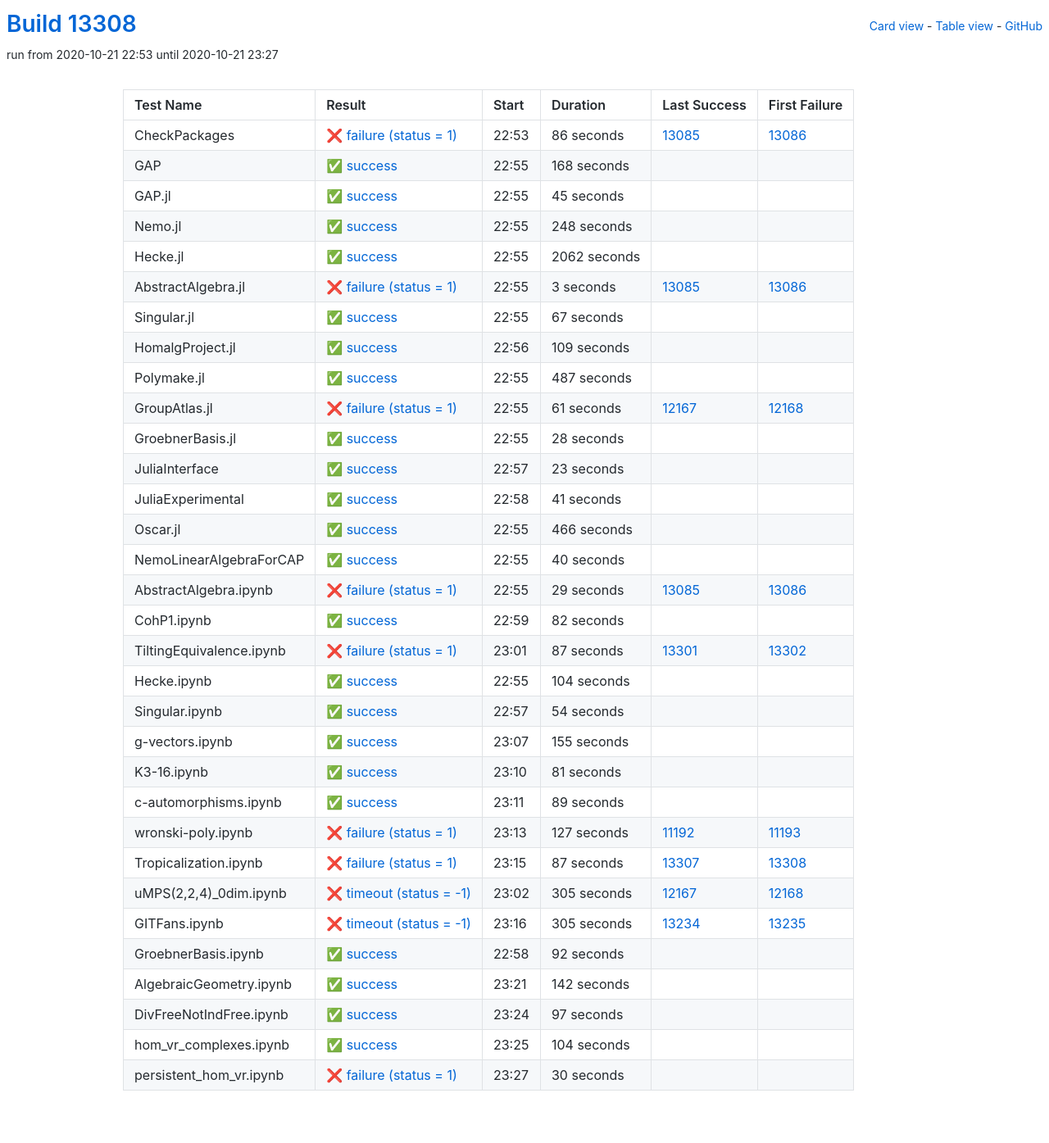
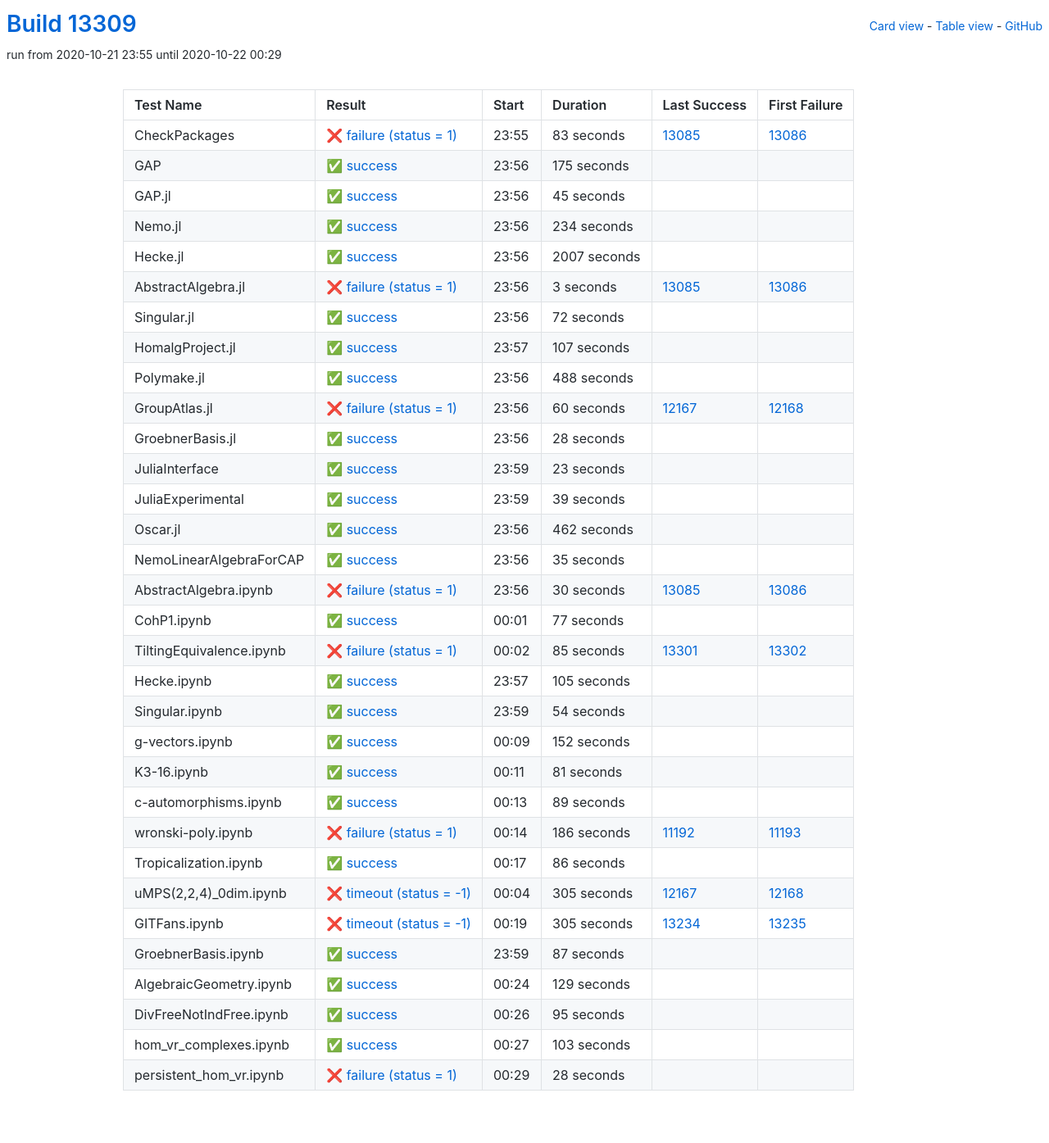
Before and after one commit to oscar-system/oscar-ci-status, a Jekyll site: the page built from table.html, in a window 1280 px wide. Shown: the whole page at 82% size. Built offline with Jekyll 4.4.1, drawn with Linux system fonts in a browser that asks for light colours.

Commit message:
Build #13309

```diff
--- a/_data/ci.yml
+++ b/_data/ci.yml
@@ -1,6 +1,6 @@
 ---
-build: 13308
-build_url: https://oscarci.mathematik.uni-kl.de/job/oscar/13308/
+build: 13309
+build_url: https://oscarci.mathematik.uni-kl.de/job/oscar/13309/
 job: oscar
 organization: oscar-system
 repo: oscar-ci-status
@@ -8,32 +8,32 @@
 tests:
 - name: CheckPackages
   id: checkpackages
-  log: https://oscarci.mathematik.uni-kl.de/job/oscar/13308/artifact/logs/build-13308/CheckPackages.log
-  start: 2020-10-21 22:53
+  log: https://oscarci.mathematik.uni-kl.de/job/oscar/13309/artifact/logs/build-13309/CheckPackages.log
+  start: 2020-10-21 23:55
   success: false
   exitcode: 1
   status: failure
-  duration: 86
+  duration: 83
   last_success: 13085
   last_success_url: https://oscarci.mathematik.uni-kl.de/job/oscar/13085/
   first_failure: 13086
   first_failure_url: https://oscarci.mathematik.uni-kl.de/job/oscar/13086/
 - name: GAP
   id: gap
-  log: https://oscarci.mathematik.uni-kl.de/job/oscar/13308/artifact/logs/build-13308/GAP.log
-  start: 2020-10-21 22:55
+  log: https://oscarci.mathematik.uni-kl.de/job/oscar/13309/artifact/logs/build-13309/GAP.log
+  start: 2020-10-21 23:56
   success: true
   exitcode: 0
   status: success
-  duration: 168
+  duration: 175
   last_success: false
   last_success_url:
   first_failure: false
   first_failure_url:
 - name: GAP.jl
   id: gap-jl
-  log: https://oscarci.mathematik.uni-kl.de/job/oscar/13308/artifact/logs/build-13308/GAP.jl.log
-  start: 2020-10-21 22:55
+  log: https://oscarci.mathematik.uni-kl.de/job/oscar/13309/artifact/logs/build-13309/GAP.jl.log
+  start: 2020-10-21 23:56
   success: true
   exitcode: 0
   status: success
@@ -44,32 +44,32 @@
   first_failure_url:
 - name: Nemo.jl
   id: nemo-jl
-  log: https://oscarci.mathematik.uni-kl.de/job/oscar/13308/artifact/logs/build-13308/Nemo.jl.log
-  start: 2020-10-21 22:55
+  log: https://oscarci.mathematik.uni-kl.de/job/oscar/13309/artifact/logs/build-13309/Nemo.jl.log
+  start: 2020-10-21 23:56
   success: true
   exitcode: 0
   status: success
-  duration: 248
+  duration: 234
   last_success: false
   last_success_url:
   first_failure: false
   first_failure_url:
 - name: Hecke.jl
   id: hecke-jl
-  log: https://oscarci.mathematik.uni-kl.de/job/oscar/13308/artifact/logs/build-13308/Hecke.jl.log
-  start: 2020-10-21 22:55
+  log: https://oscarci.mathematik.uni-kl.de/job/oscar/13309/artifact/logs/build-13309/Hecke.jl.log
+  start: 2020-10-21 23:56
   success: true
   exitcode: 0
   status: success
-  duration: 2062
+  duration: 2007
   last_success: false
   last_success_url:
   first_failure: false
   first_failure_url:
 - name: AbstractAlgebra.jl
   id: abstractalgebra-jl
-  log: https://oscarci.mathematik.uni-kl.de/job/oscar/13308/artifact/logs/build-13308/AbstractAlgebra.jl.log
-  start: 2020-10-21 22:55
+  log: https://oscarci.mathematik.uni-kl.de/job/oscar/13309/artifact/logs/build-13309/AbstractAlgebra.jl.log
+  start: 2020-10-21 23:56
   success: false
   exitcode: 1
   status: failure
@@ -80,56 +80,56 @@
   first_failure_url: https://oscarci.mathematik.uni-kl.de/job/oscar/13086/
 - name: Singular.jl
   id: singular-jl
-  log: https://oscarci.mathematik.uni-kl.de/job/oscar/13308/artifact/logs/build-13308/Singular.jl.log
-  start: 2020-10-21 22:55
+  log: https://oscarci.mathematik.uni-kl.de/job/oscar/13309/artifact/logs/build-13309/Singular.jl.log
+  start: 2020-10-21 23:56
   success: true
   exitcode: 0
   status: success
-  duration: 67
+  duration: 72
   last_success: false
   last_success_url:
   first_failure: false
   first_failure_url:
 - name: HomalgProject.jl
   id: homalgproject-jl
-  log: https://oscarci.mathematik.uni-kl.de/job/oscar/13308/artifact/logs/build-13308/HomalgProject.jl.log
-  start: 2020-10-21 22:56
+  log: https://oscarci.mathematik.uni-kl.de/job/oscar/13309/artifact/logs/build-13309/HomalgProject.jl.log
+  start: 2020-10-21 23:57
   success: true
   exitcode: 0
   status: success
-  duration: 109
+  duration: 107
   last_success: false
   last_success_url:
   first_failure: false
   first_failure_url:
 - name: Polymake.jl
   id: polymake-jl
-  log: https://oscarci.mathematik.uni-kl.de/job/oscar/13308/artifact/logs/build-13308/Polymake.jl.log
-  start: 2020-10-21 22:55
+  log: https://oscarci.mathematik.uni-kl.de/job/oscar/13309/artifact/logs/build-13309/Polymake.jl.log
+  start: 2020-10-21 23:56
   success: true
   exitcode: 0
   status: success
-  duration: 487
+  duration: 488
   last_success: false
   last_success_url:
   first_failure: false
   first_failure_url:
 - name: GroupAtlas.jl
   id: groupatlas-jl
-  log: https://oscarci.mathematik.uni-kl.de/job/oscar/13308/artifact/logs/build-13308/GroupAtlas.jl.log
-  start: 2020-10-21 22:55
+  log: https://oscarci.mathematik.uni-kl.de/job/oscar/13309/artifact/logs/build-13309/GroupAtlas.jl.log
+  start: 2020-10-21 23:56
   success: false
   exitcode: 1
   status: failure
-  duration: 61
+  duration: 60
   last_success: 12167
   last_success_url: https://oscarci.mathematik.uni-kl.de/job/oscar/12167/
   first_failure: 12168
   first_failure_url: https://oscarci.mathematik.uni-kl.de/job/oscar/12168/
 - name: GroebnerBasis.jl
   id: groebnerbasis-jl
-  log: https://oscarci.mathematik.uni-kl.de/job/oscar/13308/artifact/logs/build-13308/GroebnerBasis.jl.log
-  start: 2020-10-21 22:55
+  log: https://oscarci.mathematik.uni-kl.de/job/oscar/13309/artifact/logs/build-13309/GroebnerBasis.jl.log
+  start: 2020-10-21 23:56
   success: true
   exitcode: 0
   status: success
@@ -140,8 +140,8 @@
   first_failure_url:
 - name: JuliaInterface
   id: juliainterface
-  log: https://oscarci.mathematik.uni-kl.de/job/oscar/13308/artifact/logs/build-13308/JuliaInterface.log
-  start: 2020-10-21 22:57
+  log: https://oscarci.mathematik.uni-kl.de/job/oscar/13309/artifact/logs/build-13309/JuliaInterface.log
+  start: 2020-10-21 23:59
   success: true
   exitcode: 0
   status: success
@@ -152,92 +152,92 @@
   first_failure_url:
 - name: JuliaExperimental
   id: juliaexperimental
-  log: https://oscarci.mathematik.uni-kl.de/job/oscar/13308/artifact/logs/build-13308/JuliaExperimental.log
-  start: 2020-10-21 22:58
+  log: https://oscarci.mathematik.uni-kl.de/job/oscar/13309/artifact/logs/build-13309/JuliaExperimental.log
+  start: 2020-10-21 23:59
   success: true
   exitcode: 0
   status: success
-  duration: 41
+  duration: 39
   last_success: false
   last_success_url:
   first_failure: false
   first_failure_url:
 - name: Oscar.jl
   id: oscar-jl
-  log: https://oscarci.mathematik.uni-kl.de/job/oscar/13308/artifact/logs/build-13308/Oscar.jl.log
-  start: 2020-10-21 22:55
+  log: https://oscarci.mathematik.uni-kl.de/job/oscar/13309/artifact/logs/build-13309/Oscar.jl.log
+  start: 2020-10-21 23:56
   success: true
   exitcode: 0
   status: success
-  duration: 466
+  duration: 462
   last_success: false
   last_success_url:
   first_failure: false
   first_failure_url:
 - name: NemoLinearAlgebraForCAP
   id: nemolinearalgebraforcap
-  log: https://oscarci.mathematik.uni-kl.de/job/oscar/13308/artifact/logs/build-13308/NemoLinearAlgebraForCAP.log
-  start: 2020-10-21 22:55
+  log: https://oscarci.mathematik.uni-kl.de/job/oscar/13309/artifact/logs/build-13309/NemoLinearAlgebraForCAP.log
+  start: 2020-10-21 23:56
   success: true
   exitcode: 0
   status: success
-  duration: 40
+  duration: 35
   last_success: false
   last_success_url:
   first_failure: false
   first_failure_url:
 - name: AbstractAlgebra.ipynb
   id: abstractalgebra-ipynb
-  log: https://oscarci.mathematik.uni-kl.de/job/oscar/13308/artifact/logs/build-13308/AbstractAlgebra.ipynb.log
-  start: 2020-10-21 22:55
+  log: https://oscarci.mathematik.uni-kl.de/job/oscar/13309/artifact/logs/build-13309/AbstractAlgebra.ipynb.log
+  start: 2020-10-21 23:56
   success: false
   exitcode: 1
   status: failure
-  duration: 29
+  duration: 30
   last_success: 13085
   last_success_url: https://oscarci.mathematik.uni-kl.de/job/oscar/13085/
   first_failure: 13086
   first_failure_url: https://oscarci.mathematik.uni-kl.de/job/oscar/13086/
 - name: CohP1.ipynb
   id: cohp1-ipynb
-  log: https://oscarci.mathematik.uni-kl.de/job/oscar/13308/artifact/logs/build-13308/CohP1.ipynb.log
-  start: 2020-10-21 22:59
+  log: https://oscarci.mathematik.uni-kl.de/job/oscar/13309/artifact/logs/build-13309/CohP1.ipynb.log
+  start: 2020-10-22 00:01
   success: true
   exitcode: 0
   status: success
-  duration: 82
+  duration: 77
   last_success: false
   last_success_url:
   first_failure: false
   first_failure_url:
 - name: TiltingEquivalence.ipynb
   id: tiltingequivalence-ipynb
-  log: https://oscarci.mathematik.uni-kl.de/job/oscar/13308/artifact/logs/build-13308/TiltingEquivalence.ipynb.log
-  start: 2020-10-21 23:01
+  log: https://oscarci.mathematik.uni-kl.de/job/oscar/13309/artifact/logs/build-13309/TiltingEquivalence.ipynb.log
+  start: 2020-10-22 00:02
   success: false
   exitcode: 1
   status: failure
-  duration: 87
+  duration: 85
   last_success: 13301
   last_success_url: https://oscarci.mathematik.uni-kl.de/job/oscar/13301/
   first_failure: 13302
   first_failure_url: https://oscarci.mathematik.uni-kl.de/job/oscar/13302/
 - name: Hecke.ipynb
   id: hecke-ipynb
-  log: https://oscarci.mathematik.uni-kl.de/job/oscar/13308/artifact/logs/build-13308/Hecke.ipynb.log
-  start: 2020-10-21 22:55
+  log: https://oscarci.mathematik.uni-kl.de/job/oscar/13309/artifact/logs/build-13309/Hecke.ipynb.log
+  start: 2020-10-21 23:57
   success: true
   exitcode: 0
   status: success
-  duration: 104
+  duration: 105
   last_success: false
   last_success_url:
   first_failure: false
   first_failure_url:
 - name: Singular.ipynb
   id: singular-ipynb
-  log: https://oscarci.mathematik.uni-kl.de/job/oscar/13308/artifact/logs/build-13308/Singular.ipynb.log
-  start: 2020-10-21 22:57
+  log: https://oscarci.mathematik.uni-kl.de/job/oscar/13309/artifact/logs/build-13309/Singular.ipynb.log
+  start: 2020-10-21 23:59
   success: true
   exitcode: 0
   status: success
@@ -248,20 +248,20 @@
   first_failure_url:
 - name: g-vectors.ipynb
   id: g-vectors-ipynb
-  log: https://oscarci.mathematik.uni-kl.de/job/oscar/13308/artifact/logs/build-13308/g-vectors.ipynb.log
-  start: 2020-10-21 23:07
+  log: https://oscarci.mathematik.uni-kl.de/job/oscar/13309/artifact/logs/build-13309/g-vectors.ipynb.log
+  start: 2020-10-22 00:09
   success: true
   exitcode: 0
   status: success
-  duration: 155
+  duration: 152
   last_success: false
   last_success_url:
   first_failure: false
   first_failure_url:
 - name: K3-16.ipynb
   id: k3-16-ipynb
-  log: https://oscarci.mathematik.uni-kl.de/job/oscar/13308/artifact/logs/build-13308/K3-16.ipynb.log
-  start: 2020-10-21 23:10
+  log: https://oscarci.mathematik.uni-kl.de/job/oscar/13309/artifact/logs/build-13309/K3-16.ipynb.log
+  start: 2020-10-22 00:11
   success: true
   exitcode: 0
   status: success
@@ -272,8 +272,8 @@
   first_failure_url:
 - name: c-automorphisms.ipynb
   id: c-automorphisms-ipynb
-  log: https://oscarci.mathematik.uni-kl.de/job/oscar/13308/artifact/logs/build-13308/c-automorphisms.ipynb.log
-  start: 2020-10-21 23:11
+  log: https://oscarci.mathematik.uni-kl.de/job/oscar/13309/artifact/logs/build-13309/c-automorphisms.ipynb.log
+  start: 2020-10-22 00:13
   success: true
   exitcode: 0
   status: success
@@ -284,32 +284,32 @@
   first_failure_url:
 - name: wronski-poly.ipynb
   id: wronski-poly-ipynb
-  log: https://oscarci.mathematik.uni-kl.de/job/oscar/13308/artifact/logs/build-13308/wronski-poly.ipynb.log
-  start: 2020-10-21 23:13
+  log: https://oscarci.mathematik.uni-kl.de/job/oscar/13309/artifact/logs/build-13309/wronski-poly.ipynb.log
+  start: 2020-10-22 00:14
   success: false
   exitcode: 1
   status: failure
-  duration: 127
+  duration: 186
   last_success: 11192
   last_success_url: https://oscarci.mathematik.uni-kl.de/job/oscar/11192/
   first_failure: 11193
   first_failure_url: https://oscarci.mathematik.uni-kl.de/job/oscar/11193/
 - name: Tropicalization.ipynb
   id: tropicalization-ipynb
-  log: https://oscarci.mathematik.uni-kl.de/job/oscar/13308/artifact/logs/build-13308/Tropicalization.ipynb.log
-  start: 2020-10-21 23:15
-  success: false
-  exitcode: 1
-  status: failure
-  duration: 87
-  last_success: 13307
-  last_success_url: https://oscarci.mathematik.uni-kl.de/job/oscar/13307/
-  first_failure: 13308
-  first_failure_url: https://oscarci.mathematik.uni-kl.de/job/oscar/13308/
+  log: https://oscarci.mathematik.uni-kl.de/job/oscar/13309/artifact/logs/build-13309/Tropicalization.ipynb.log
+  start: 2020-10-22 00:17
+  success: true
+  exitcode: 0
+  status: success
+  duration: 86
+  last_success: false
+  last_success_url:
+  first_failure: false
+  first_failure_url:
 - name: uMPS(2,2,4)_0dim.ipynb
   id: umps-2-2-4-0dim-ipynb
-  log: https://oscarci.mathematik.uni-kl.de/job/oscar/13308/artifact/logs/build-13308/uMPS-2-2-4-_0dim.ipynb.log
-  start: 2020-10-21 23:02
+  log: https://oscarci.mathematik.uni-kl.de/job/oscar/13309/artifact/logs/build-13309/uMPS-2-2-4-_0dim.ipynb.log
+  start: 2020-10-22 00:04
   success: false
   exitcode: -1
   status: timeout
@@ -320,8 +320,8 @@
   first_failure_url: https://oscarci.mathematik.uni-kl.de/job/oscar/12168/
 - name: GITFans.ipynb
   id: gitfans-ipynb
-  log: https://oscarci.mathematik.uni-kl.de/job/oscar/13308/artifact/logs/build-13308/GITFans.ipynb.log
-  start: 2020-10-21 23:16
+  log: https://oscarci.mathematik.uni-kl.de/job/oscar/13309/artifact/logs/build-13309/GITFans.ipynb.log
+  start: 2020-10-22 00:19
   success: false
   exitcode: -1
   status: timeout
@@ -332,60 +332,60 @@
   first_failure_url: https://oscarci.mathematik.uni-kl.de/job/oscar/13235/
 - name: GroebnerBasis.ipynb
   id: groebnerbasis-ipynb
-  log: https://oscarci.mathematik.uni-kl.de/job/oscar/13308/artifact/logs/build-13308/GroebnerBasis.ipynb.log
-  start: 2020-10-21 22:58
+  log: https://oscarci.mathematik.uni-kl.de/job/oscar/13309/artifact/logs/build-13309/GroebnerBasis.ipynb.log
+  start: 2020-10-21 23:59
   success: true
   exitcode: 0
   status: success
-  duration: 92
+  duration: 87
   last_success: false
   last_success_url:
   first_failure: false
   first_failure_url:
 - name: AlgebraicGeometry.ipynb
   id: algebraicgeometry-ipynb
-  log: https://oscarci.mathematik.uni-kl.de/job/oscar/13308/artifact/logs/build-13308/AlgebraicGeometry.ipynb.log
-  start: 2020-10-21 23:21
+  log: https://oscarci.mathematik.uni-kl.de/job/oscar/13309/artifact/logs/build-13309/AlgebraicGeometry.ipynb.log
+  start: 2020-10-22 00:24
   success: true
   exitcode: 0
   status: success
-  duration: 142
+  duration: 129
   last_success: false
   last_success_url:
   first_failure: false
   first_failure_url:
 - name: DivFreeNotIndFree.ipynb
   id: divfreenotindfree-ipynb
-  log: https://oscarci.mathematik.uni-kl.de/job/oscar/13308/artifact/logs/build-13308/DivFreeNotIndFree.ipynb.log
-  start: 2020-10-21 23:24
+  log: https://oscarci.mathematik.uni-kl.de/job/oscar/13309/artifact/logs/build-13309/DivFreeNotIndFree.ipynb.log
+  start: 2020-10-22 00:26
   success: true
   exitcode: 0
   status: success
-  duration: 97
+  duration: 95
   last_success: false
   last_success_url:
   first_failure: false
   first_failure_url:
 - name: hom_vr_complexes.ipynb
   id: hom-vr-complexes-ipynb
-  log: https://oscarci.mathematik.uni-kl.de/job/oscar/13308/artifact/logs/build-13308/hom_vr_complexes.ipynb.log
-  start: 2020-10-21 23:25
+  log: https://oscarci.mathematik.uni-kl.de/job/oscar/13309/artifact/logs/build-13309/hom_vr_complexes.ipynb.log
+  start: 2020-10-22 00:27
   success: true
   exitcode: 0
   status: success
-  duration: 104
+  duration: 103
   last_success: false
   last_success_url:
   first_failure: false
   first_failure_url:
 - name: persistent_hom_vr.ipynb
   id: persistent-hom-vr-ipynb
-  log: https://oscarci.mathematik.uni-kl.de/job/oscar/13308/artifact/logs/build-13308/persistent_hom_vr.ipynb.log
-  start: 2020-10-21 23:27
+  log: https://oscarci.mathematik.uni-kl.de/job/oscar/13309/artifact/logs/build-13309/persistent_hom_vr.ipynb.log
+  start: 2020-10-22 00:29
   success: false
   exitcode: 1
   status: failure
-  duration: 30
+  duration: 28
   last_success: false
   last_success_url:
   first_failure: false
```
Also changed, not shown: README.md.
